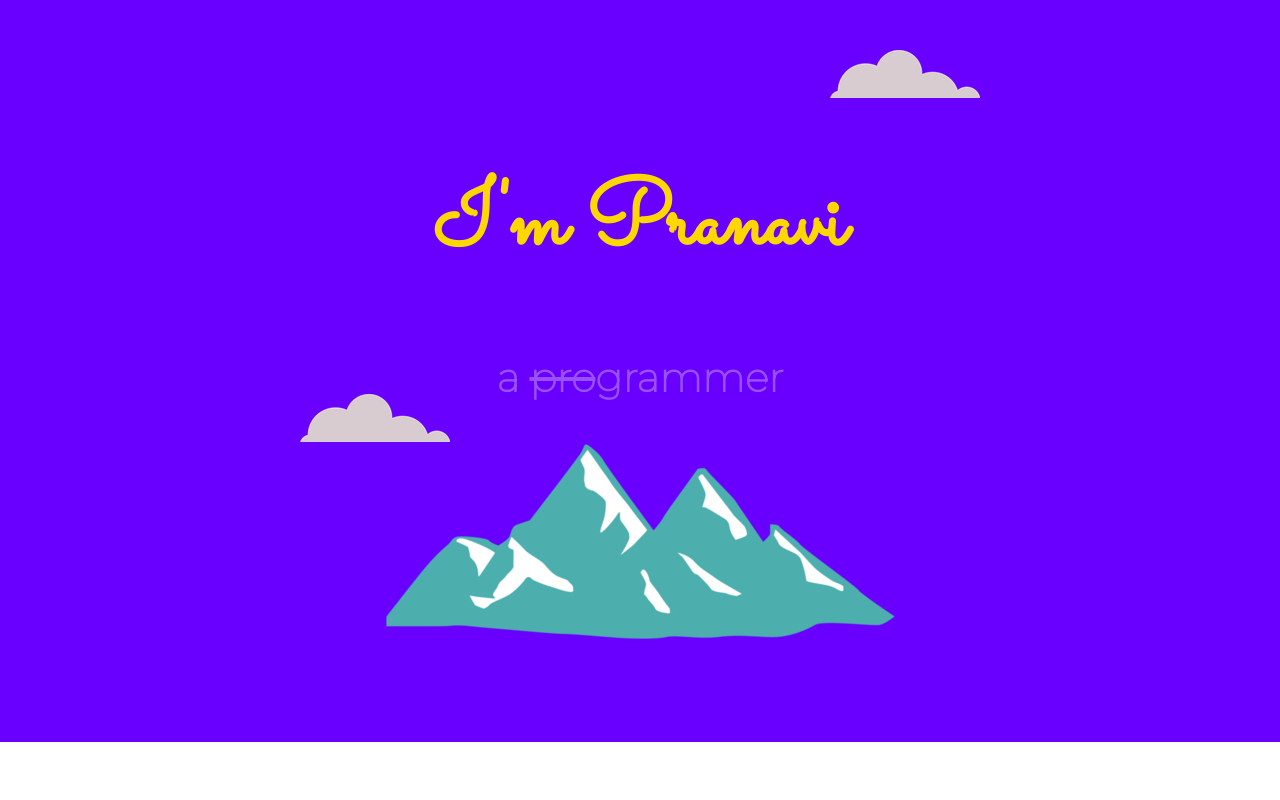
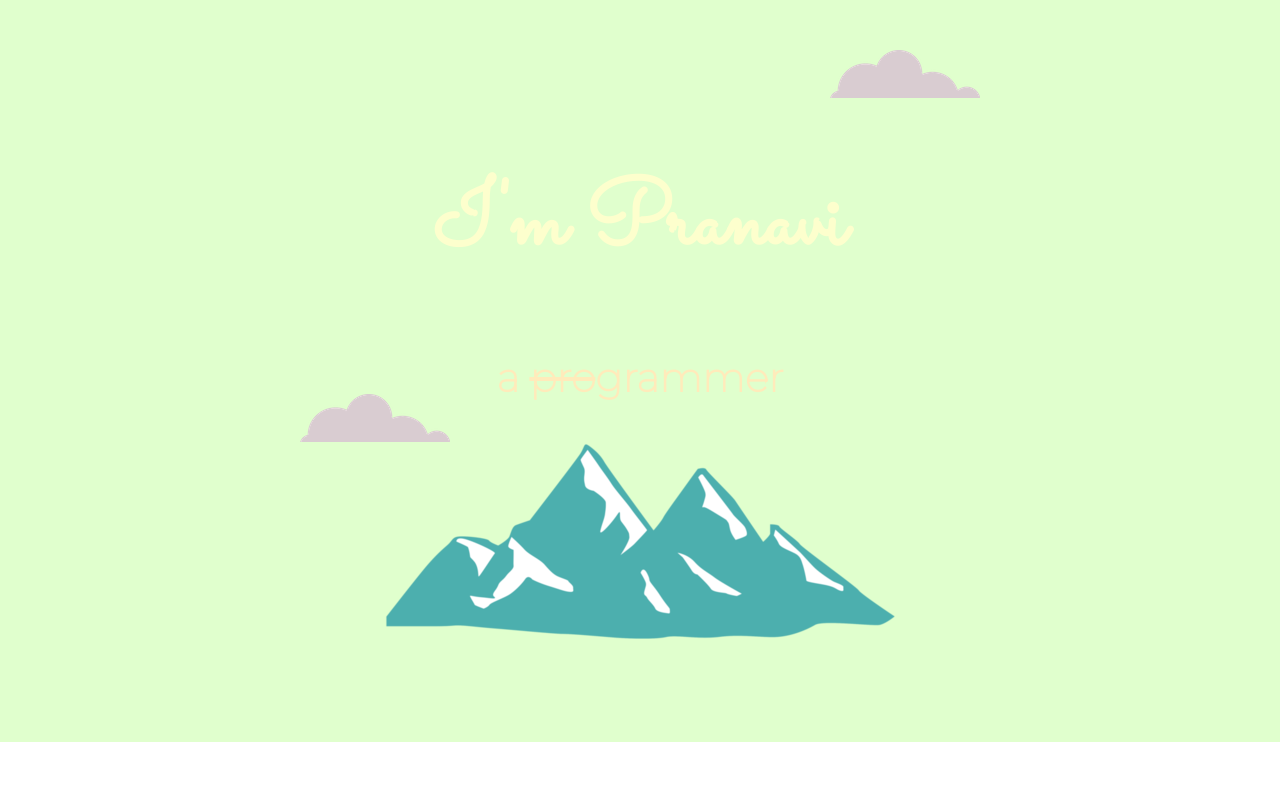
Before and after one commit to pranaviinpradhan/Personal-Website, a plain HTML site: page index.html in a window 1280 px wide. Shown: the top 800 px of the page. Drawn offline with Linux system fonts and the light colour scheme.

Commit message:
Colors updated

```diff
--- a/stylesite.css
+++ b/stylesite.css
@@ -11,19 +11,19 @@ h1{
     font-size: 90px;
     margin:50,auto,0,auto;
     font-family: 'Sacramento', cursive;
-    color:#FFD700;
+    color:#FDFFCD;
 }
 h2{
     font-size: 40px;
     font-family: 'Montserrat', sans-serif;
-    color:#9951FF;
+    color:#FFEBBB;
 }
 h3{
     font-family: 'Montserrat', sans-serif;
-    color:#9951FF;
+    color:#FFEBBB;
 }
 .top-container{
-    background-color:#6900FF;
+    background-color:#E0FFCD;
     position: relative;
     padding:100px;
 
@@ -33,7 +33,7 @@ h3{
 
 }
 .bottom-container{
-    background-color: #9951FF;
+    background-color: #FFCAB0;
 
 }
 .pro{
```
